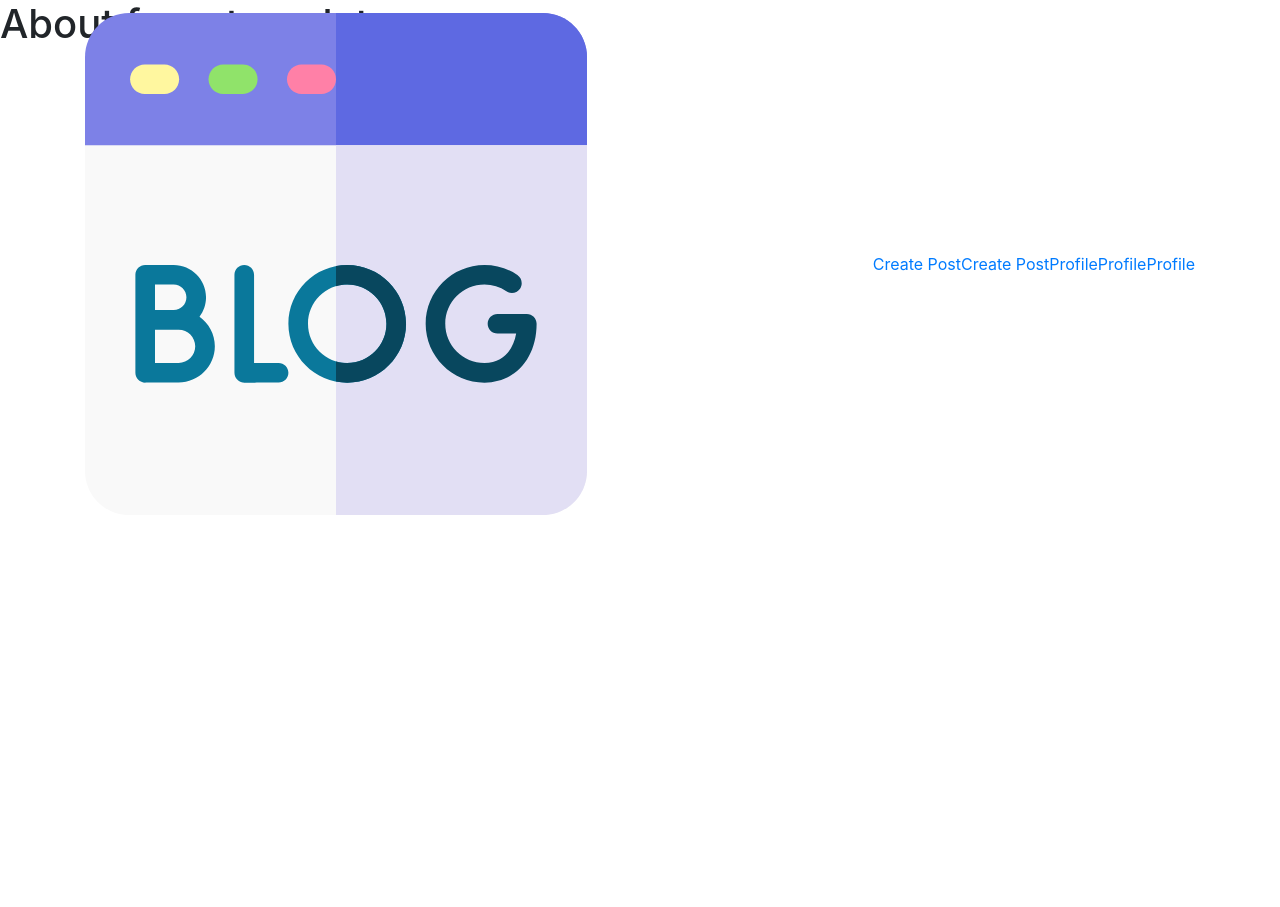
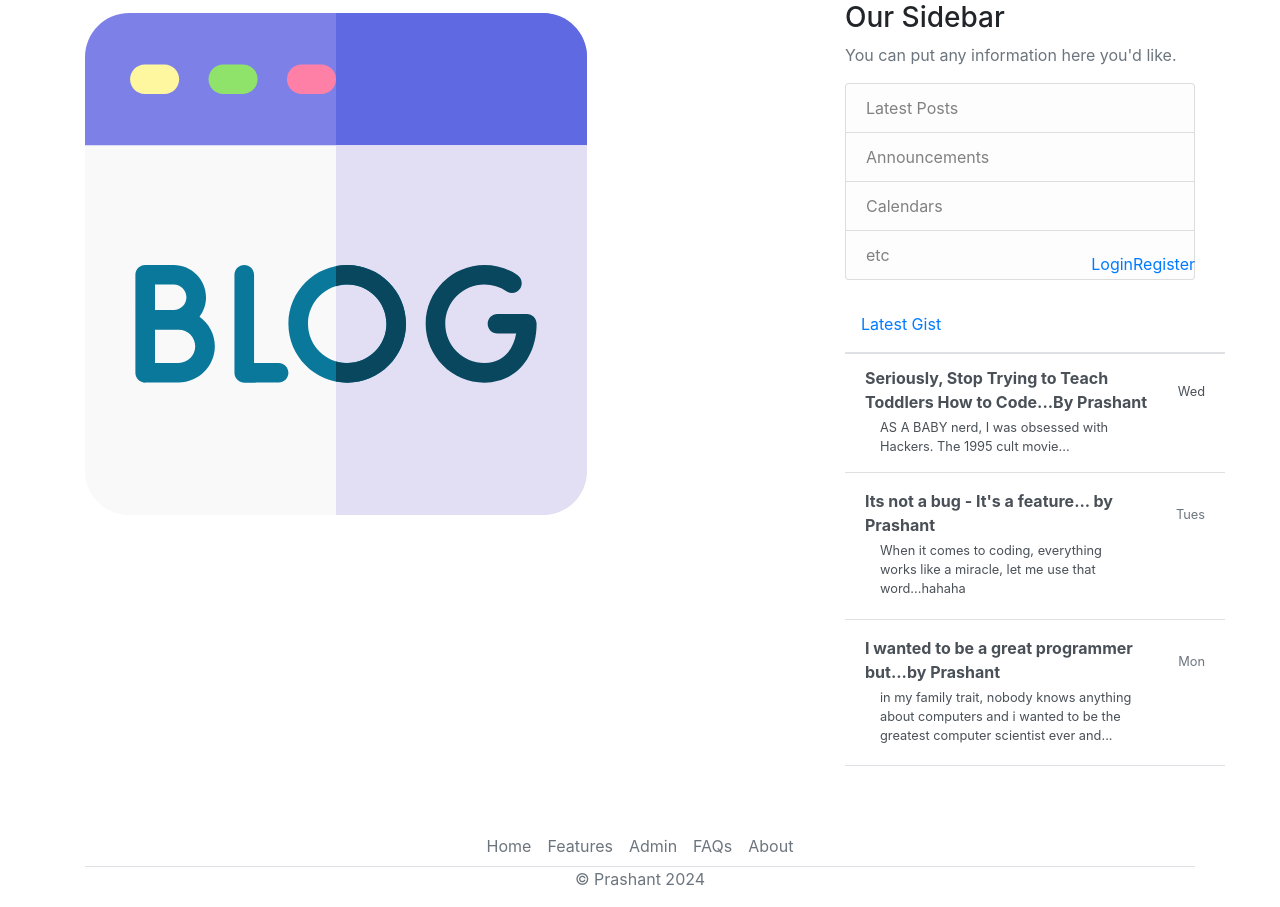
Before and after one commit to sangamprashant/Blog_App_Django, a Django app: page /about in a window 1280 px wide. Before the commit the page ends 515 px from the top, so only its background shows below. Run offline with Django 5.2, Linux system fonts and the light colour scheme; some libraries are stand-ins or nearby versions.

Commit message:
home page

```diff
--- a/blog/templates/blog/about.html
+++ b/blog/templates/blog/about.html
@@ -1,3 +1,13 @@
-{% extends "blog/base.html" %} {% block content %}
-<h1>About from tamplate</h1>
+{% extends 'blog/base.html' %} {% block content %}
+<div
+  class="container"
+  style="
+    background: white;
+    padding: 20px;
+    margin-top: 10px;
+    border-radius: 20px;
+  "
+>
+  <h1>Blog About</h1>
+</div>
 {% endblock content %}
--- a/blog/templates/blog/base.html
+++ b/blog/templates/blog/base.html
@@ -120,13 +120,12 @@
           >
             <span class="navbar-toggler-icon"></span>
           </buttwon>
-           <div class="collapse navbar-collapse" id="navbarToggle">
+          <div class="collapse navbar-collapse" id="navbarToggle">
             <div class="navbar-nav mr-auto">
-
-              {% comment %} <a class="nav-item nav-link" href="{% url 'blog-home' %}">HOME</a>
-              <a class="nav-item nav-link" href="{% url 'blog-about' %}">ABOUT</a> {% endcomment %}
-              <a class="nav-item nav-link" href="#">HOME</a>
-              <a class="nav-item nav-link" href="#">ABOUT</a>
+              <a class="nav-item nav-link" href="{% url 'blog-home' %}">HOME</a>
+              <a class="nav-item nav-link" href="{% url 'blog-about' %}"
+                >ABOUT</a
+              >
             </div>
             <!-- Navbar Right Side -->
             <div class="navbar-nav">
@@ -139,36 +138,16 @@
                 <span></span>
                 <span></span>
                 <span></span>
-                Create Post
-              </a><a href="#" id="auth-links">
+                Login </a
+              ><a href="#" id="auth-links">
                 <span></span>
                 <span></span>
                 <span></span>
                 <span></span>
-                Create Post
+                Register
               </a>
-              <a href="#" id="auth-links">
-                <span></span>
-                <span></span>
-                <span></span>
-                <span></span>
-                Profile
-              </a>
-              <a href="#" id="auth-links">
-                <span></span>
-                <span></span>
-                <span></span>
-                <span></span>
-                Profile
-              </a>
-              <a href="#" id="auth-links">
-                <span></span>
-                <span></span>
-                <span></span>
-                <span></span>
-                Profile
-              </a>
-              {% comment %} <a href="{% url 'blog-new' %}" id="auth-links">
+              {% comment %}
+              <a href="{% url 'blog-new' %}" id="auth-links">
                 <span></span>
                 <span></span>
                 <span></span>
@@ -188,22 +167,16 @@
                 <span></span>
                 <span></span>
                 Logout
-              </a> {% endcomment %}
-
-              {% comment %} <a href="{% url 'login' %}" id="auth-links">
+              </a>
+              {% endcomment %} {% comment %}
+              <a href="{% url 'login' %}" id="auth-links">
                 <span></span>
                 <span></span>
                 <span></span>
                 <span></span>
                 Login
               </a>
-              <a href="{% url 'register' %}" id="auth-links">
-                <span></span>
-                <span></span>
-                <span></span>
-                <span></span>
-                Register
-              </a> {% endcomment %}
+              {% endcomment %}
               <!-- <a href="#">
                 <span></span>
                 <span></span>
@@ -211,13 +184,130 @@
                 <span></span>
                 Neon button
             </a> -->
-
             </div>
           </div>
         </div>
       </nav>
     </header>
-    {% block content %}{% endblock %}
+    <main role="main" class="container">
+      <div class="row">
+        <div class="col-md-8">
+          {% if messages%} {% for message in messages %}
+          <div class="alert-{{ message.tags }}">{{ message }}</div>
+          {% endfor %} {% endif %}
+        </div>
+        <div class="col-md-8">{% block content %}{% endblock %}</div>
+        <div class="col-md-4">
+          <div class="content-sectionw">
+         <h3>Our Sidebar</h3>
+            <p class='text-muted'>You can put any information here you'd like.
+              <ul class="list-group">
+                <li class="list-group-item list-group-item-light">Latest Posts</li>
+                <li class="list-group-item list-group-item-light">Announcements</li>
+                <li class="list-group-item list-group-item-light">Calendars</li>
+                <li class="list-group-item list-group-item-light">etc</li>
+              </ul>
+            </p>
+            <div
+              class="d-flex flex-column align-items-stretch flex-shrink-0 bg-white"
+              style="width: 380px"
+              style="padding-top: 120px"
+            >
+              <a
+                id="list-group"
+                style="text-decoration: none"
+                href=""
+                class="d-flex align-items-center flex-shrink-0 p-3 link-dark text-decoration-none border-bottom"
+              >
+                <!-- <svg class="bi me-2" width="30" height="24"><use xlink:href="#bootstrap"/></svg> -->
+                <span class="fs-5 fw-semibold" id="gist-btn">Latest Gist</span>
+              </a>
+              <div class="list-group list-group-flush border-bottom scrollarea">
+                <a
+                  href="#"
+                  class="list-group-item list-group-item-action lh-tight"
+                  aria-current="true"
+                >
+                  <div
+                    class="d-flex w-100 align-items-center justify-content-between"
+                  >
+                    <strong class="mb-1"
+                      >Seriously, Stop Trying to Teach Toddlers How to Code...By
+                      Prashant
+                    </strong>
+                    <small>Wed</small>
+                  </div>
+                  <div class="col-10 mb-1 small">
+                    AS A BABY nerd, I was obsessed with Hackers. The 1995 cult
+                    movie...
+                  </div>
+                </a>
+                <a
+                  href="#"
+                  class="list-group-item list-group-item-action py-3 lh-tight"
+                >
+                  <div
+                    class="d-flex w-100 align-items-center justify-content-between"
+                  >
+                    <strong class="mb-1"
+                      >Its not a bug - It's a feature... by Prashant</strong
+                    >
+                    <small class="text-muted">Tues</small>
+                  </div>
+                  <div class="col-10 mb-1 small">
+                    When it comes to coding, everything works like a miracle,
+                    let me use that word...hahaha
+                  </div>
+                </a>
+                <a
+                  href="#"
+                  class="list-group-item list-group-item-action py-3 lh-tight"
+                >
+                  <div
+                    class="d-flex w-100 align-items-center justify-content-between"
+                  >
+                    <strong class="mb-1"
+                      >I wanted to be a great programmer but...by
+                      Prashant</strong
+                    >
+                    <small class="text-muted">Mon</small>
+                  </div>
+                  <div class="col-10 mb-1 small">
+                    in my family trait, nobody knows anything about computers
+                    and i wanted to be the greatest computer scientist ever
+                    and...
+                  </div>
+                </a>
+              </div>
+            </div>
+          </div>
+        </div>
+      </div>
+
+      <footer class="">
+        <ul
+          class="nav justify-content-center border-bottom"
+          style="margin-top: 60px"
+        >
+          <li class="nav-item">
+            <a href="#" class="nav-link px-2 text-muted">Home</a>
+          </li>
+          <li class="nav-item">
+            <a href="#" class="nav-link px-2 text-muted">Features</a>
+          </li>
+          <li class="nav-item">
+            <a href="admin/" class="nav-link px-2 text-muted">Admin</a>
+          </li>
+          <li class="nav-item">
+            <a href="#" class="nav-link px-2 text-muted">FAQs</a>
+          </li>
+          <li class="nav-item">
+            <a href="#" class="nav-link px-2 text-muted">About</a>
+          </li>
+        </ul>
+        <p class="text-center text-muted">&copy; Prashant 2024</p>
+      </footer>
+    </main>
 
     <!-- Optional JavaScript -->
     <!-- jQuery first, then Popper.js, then Bootstrap JS -->
--- a/blog/urls.py
+++ b/blog/urls.py
@@ -3,5 +3,5 @@
 
 urlpatterns  = [
     path('',views.home, name='blog-home'),
-    path('about',views.about, name='about'),
+    path('about',views.about, name='blog-about'),
 ]
```
Also changed, not shown: blog/templates/blog/home.html (+22 -7 lines).
